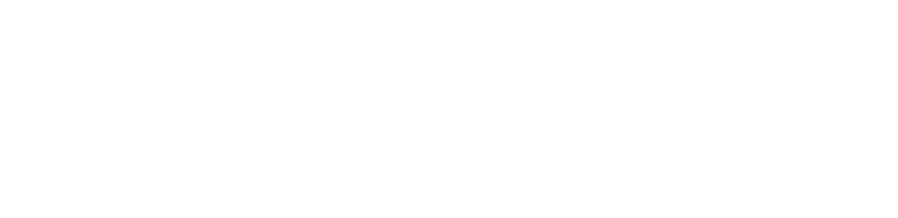
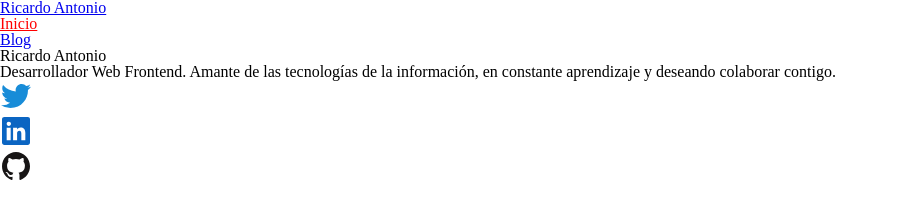
Before and after one commit to ricardoantonio/ricardoantoniodev, a Gatsby site: page / in a window 1280 px wide. Shown: the whole page, without its empty margins (0-898 px from the left). Built offline with nearby package versions, Linux system fonts and the light colour scheme; Gatsby itself is replaced by a stand-in of ours.

Commit message:
Bio and Blog page

```diff
--- a/src/components/layout.js
+++ b/src/components/layout.js
@@ -1,11 +1,59 @@
 import * as React from "react";
-import { Link } from "gatsby";
+import { Link, useStaticQuery, graphql } from "gatsby";
 
 const Layout = ({ pageTitle, children, location }) => {
   const rootPath = `${__PATH_PREFIX__}/`;
   const isNotRootPath = location.pathname !== rootPath;
 
-  return <div>{isNotRootPath && <h1>{pageTitle}</h1>}</div>;
+  const data = useStaticQuery(graphql`
+    query {
+      site {
+        siteMetadata {
+          title
+        }
+      }
+    }
+  `);
+
+  const linkPages = [
+    {
+      name: "Inicio",
+      link: "/",
+    },
+    {
+      name: "Blog",
+      link: "/blog",
+    },
+  ];
+
+  return (
+    <div>
+      <title>
+        {data.site.siteMetadata.title} | {pageTitle}
+      </title>
+
+      <header>
+        <Link to="/">
+        <span>{data.site.siteMetadata.title}</span></Link>
+        <nav>
+          <ul>
+            {linkPages.map((page) => (
+              <li>
+                <Link to={page.link} activeStyle={{ color: "red" }}>
+                  {page.name}
+                </Link>
+              </li>
+            ))}
+          </ul>
+        </nav>
+      </header>
+
+      <main>
+        {isNotRootPath && <h1>{pageTitle}</h1>}
+        {children}
+      </main>
+    </div>
+  );
 };
 
 export default Layout;
--- a/src/pages/index.js
+++ b/src/pages/index.js
@@ -1,8 +1,73 @@
 import * as React from "react";
 import Layout from "../components/layout";
 
+const mediaIcon = {
+  height: "3.2rem",
+  width: "3.2rem",
+};
+
+const socialMedia = [
+  {
+    media: "twitter",
+    link: "https://twitter.com/rantoniodev",
+    icon: (
+      <path d="M496 109.5a201.8 201.8 0 01-56.55 15.3 97.51 97.51 0 0043.33-53.6 197.74 197.74 0 01-62.56 23.5A99.14 99.14 0 00348.31 64c-54.42 0-98.46 43.4-98.46 96.9a93.21 93.21 0 002.54 22.1 280.7 280.7 0 01-203-101.3A95.69 95.69 0 0036 130.4c0 33.6 17.53 63.3 44 80.7A97.5 97.5 0 0135.22 199v1.2c0 47 34 86.1 79 95a100.76 100.76 0 01-25.94 3.4 94.38 94.38 0 01-18.51-1.8c12.51 38.5 48.92 66.5 92.05 67.3A199.59 199.59 0 0139.5 405.6a203 203 0 01-23.5-1.4A278.68 278.68 0 00166.74 448c181.36 0 280.44-147.7 280.44-275.8 0-4.2-.11-8.4-.31-12.5A198.48 198.48 0 00496 109.5z" />
+    ),
+    color: "#188CD8",
+  },
+  {
+    media: "linkedin",
+    link: "https://www.linkedin.com/in/ricardoantoniodev/",
+    icon: (
+      <path d="M444.17 32H70.28C49.85 32 32 46.7 32 66.89v374.72C32 461.91 49.85 480 70.28 480h373.78c20.54 0 35.94-18.21 35.94-38.39V66.89C480.12 46.7 464.6 32 444.17 32zm-273.3 373.43h-64.18V205.88h64.18zM141 175.54h-.46c-20.54 0-33.84-15.29-33.84-34.43 0-19.49 13.65-34.42 34.65-34.42s33.85 14.82 34.31 34.42c-.01 19.14-13.31 34.43-34.66 34.43zm264.43 229.89h-64.18V296.32c0-26.14-9.34-44-32.56-44-17.74 0-28.24 12-32.91 23.69-1.75 4.2-2.22 9.92-2.22 15.76v113.66h-64.18V205.88h64.18v27.77c9.34-13.3 23.93-32.44 57.88-32.44 42.13 0 74 27.77 74 87.64z" />
+    ),
+    color: "#0B65C2",
+  },
+  {
+    media: "github",
+    link: "https://github.com/ricardoantonio",
+    icon: (
+      <path d="M256 32C132.3 32 32 134.9 32 261.7c0 101.5 64.2 187.5 153.2 217.9a17.56 17.56 0 003.8.4c8.3 0 11.5-6.1 11.5-11.4 0-5.5-.2-19.9-.3-39.1a102.4 102.4 0 01-22.6 2.7c-43.1 0-52.9-33.5-52.9-33.5-10.2-26.5-24.9-33.6-24.9-33.6-19.5-13.7-.1-14.1 1.4-14.1h.1c22.5 2 34.3 23.8 34.3 23.8 11.2 19.6 26.2 25.1 39.6 25.1a63 63 0 0025.6-6c2-14.8 7.8-24.9 14.2-30.7-49.7-5.8-102-25.5-102-113.5 0-25.1 8.7-45.6 23-61.6-2.3-5.8-10-29.2 2.2-60.8a18.64 18.64 0 015-.5c8.1 0 26.4 3.1 56.6 24.1a208.21 208.21 0 01112.2 0c30.2-21 48.5-24.1 56.6-24.1a18.64 18.64 0 015 .5c12.2 31.6 4.5 55 2.2 60.8 14.3 16.1 23 36.6 23 61.6 0 88.2-52.4 107.6-102.3 113.3 8 7.1 15.2 21.1 15.2 42.5 0 30.7-.3 55.5-.3 63 0 5.4 3.1 11.5 11.4 11.5a19.35 19.35 0 004-.4C415.9 449.2 480 363.1 480 261.7 480 134.9 379.7 32 256 32z" />
+    ),
+    color: "#171515",
+  },
+];
+
+const Bio = () => {
+  return (
+    <div>
+      <h1>Ricardo Antonio</h1>
+      <p>
+        <span>Desarrollador Web Frontend.</span> Amante de las tecnologías de la
+        información, en constante aprendizaje y deseando colaborar contigo.
+      </p>
+      <div>
+        <ul>
+          {socialMedia.map((media) => (
+            <li key={media.media}>
+              <a href={media.link}>
+                <svg
+                  xmlns="http://www.w3.org/2000/svg"
+                  viewBox="0 0 512 512"
+                  style={{ ...mediaIcon, fill: media.color }}
+                >
+                  {media.icon}
+                </svg>
+              </a>
+            </li>
+          ))}
+        </ul>
+      </div>
+    </div>
+  );
+};
+
 const IndexPage = ({ location }) => {
-  return <Layout pageTitle="Desarrollador Web" location={location}></Layout>;
+  return (
+    <Layout pageTitle="Desarrollador Web" location={location}>
+      <Bio />
+    </Layout>
+  );
 };
 
 export default IndexPage;
--- a/src/styles.css
+++ b/src/styles.css
@@ -1,3 +1,16 @@
+:root {
+  --color-primary: #000000;
+  --color-text: #000000;
+}
+
 * {
   box-sizing: border-box;
 }
+
+html {
+  font-size: 62.5%;
+}
+
+body {
+  font-size: 1.6rem;
+}
```
Also changed, not shown: src/pages/blog/index.js (added, +8 -0 lines).
